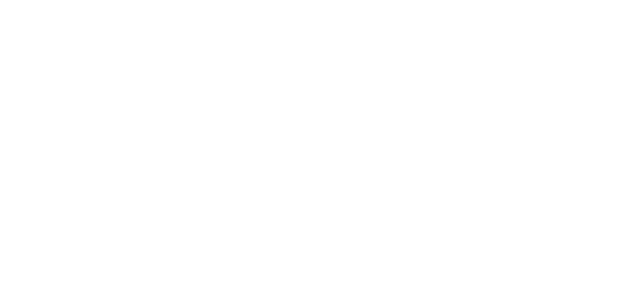
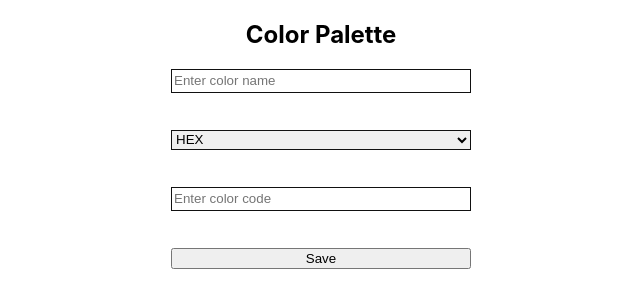
Before and after one commit to Vrnk03/ReactProjects, a React (Create React App) app: page / in a window 1280 px wide. Shown: the top 308 px of the page, without its empty margins (319-959 px from the left). Built offline with nearby package versions, Linux system fonts and the light colour scheme.

Commit message:
it was done

```diff
--- a/src/App.css
+++ b/src/App.css
@@ -2,37 +2,48 @@
   text-align: center;
 }
 
-.App-logo {
-  height: 40vmin;
-  pointer-events: none;
+input,
+select {
+  border: 1px solid #111;
+  height: 20px;
 }
 
-@media (prefers-reduced-motion: no-preference) {
-  .App-logo {
-    animation: App-logo-spin infinite 20s linear;
-  }
+form {
+  width: 300px;
+  height: 200px;
+  display: flex;
+  flex-direction: column;
+  justify-content: space-between;
+  margin: 20px auto;
 }
 
-.App-header {
-  background-color: #282c34;
-  min-height: 100vh;
+legend {
+  align-self: center;
+  font-weight: bold;
+}
+
+label {
+  display: flex;
+  justify-content: space-between;
+  align-items: center;
+  font-weight: bold;
+}
+
+.error {
+  color: rgb(231, 48, 48);
+  font-size: 15px;
+  white-space: pre-wrap;
+}
+
+.wrap {
   display: flex;
   flex-direction: column;
-  align-items: center;
-  justify-content: center;
-  font-size: calc(10px + 2vmin);
-  color: white;
 }
 
-.App-link {
-  color: #61dafb;
+.colorsCollect {
+  width: 100%;
+  display: flex;
+  align-items: center;
+  flex-wrap: wrap;
+  margin-top: 10px;
 }
-
-@keyframes App-logo-spin {
-  from {
-    transform: rotate(0deg);
-  }
-  to {
-    transform: rotate(360deg);
-  }
-}
--- a/src/App.js
+++ b/src/App.js
@@ -1,11 +1,137 @@
-import logo from './logo.svg';
-import './App.css';
-// import MyComponent from './components/MyComponent';
+import "./App.css";
+import React, { useState, useEffect } from "react";
+import ColorBox from "./components/ColorBox";
 
 function App() {
+  const [colors, setColors] = useState([]);
+
+  const [name, setName] = useState("");
+  const [type, setType] = useState("HEX");
+  const [code, setCode] = useState("");
+
+  const [colorNameErr, setColorNameErr] = useState("");
+  const [colorCodeErr, setColorCodeErr] = useState("");
+
+  useEffect(() => {
+    const cookieColors = document.cookie
+      .split(";")
+      .find((cookie) => cookie.trim().startsWith("colors="));
+    if (cookieColors) {
+      const colorsString = cookieColors.split("=")[1];
+      setColors(JSON.parse(colorsString));
+    }
+  }, []);
+
+  const handleSave = (event) => {
+    event.preventDefault();
+
+    setColorNameErr("");
+    setColorCodeErr("");
+
+    let isValid = true;
+
+    if (!/^[A-Za-zА-Яа-я]+$/.test(name)) {
+      setColorNameErr("Название должно состоять из букв");
+      isValid = false;
+    }
+    if (
+      colors.some((color) => color.name.toLowerCase() === name.toLowerCase())
+    ) {
+      setColorNameErr("Цвет уже существует");
+      isValid = false;
+    }
+    if (
+      type === "RGB" &&
+      !/^(\s*([01]?[0-9]?[0-9]|2[0-4][0-9]|25[0-5])\s*,\s*){2}\s*([01]?[0-9]?[0-9]|2[0-4][0-9]|25[0-5])\s*$/.test(
+        code
+      )
+    ) {
+      setColorCodeErr("Некорректный формат RGB кода");
+      isValid = false;
+    } else if (
+      type === "RGBA" &&
+      !/^(\s*(?:25[0-5]|2[0-4][0-9]|[01]?[0-9]?[0-9])\s*,\s*){3}\s*(?:1(?:\.0+)?|0(?:\.[0-9]+)?)\s*$/.test(
+        code
+      )
+    ) {
+      setColorCodeErr("Некорректный формат RGBA кода");
+      isValid = false;
+    } else if (type === "HEX" && !/^#[0-9A-Fa-f]{6}$/.test(code)) {
+      setColorCodeErr("Некорректный формат HEX кода");
+      isValid = false;
+    }
+    if (!isValid) return;
+
+    const newColor = {
+      name,
+      type,
+      code,
+    };
+
+    const updatedColors = [...colors, newColor];
+
+    const expires = new Date();
+    expires.setTime(expires.getTime() + 2 * 60 * 60 * 1000);
+
+    document.cookie = `colors=${JSON.stringify(
+      updatedColors
+    )}; expires=${expires}`;
+
+    setColors(updatedColors);
+
+    setName("");
+    setCode("");
+  };
+
   return (
     <div className="App">
+      <h2>Color Palette</h2>
 
+      <form onSubmit={handleSave}>
+        <div className="wrap">
+          <label>
+            {colorNameErr && <span className="error">{colorNameErr}</span>}
+          </label>
+          <input
+            type="text"
+            name="color"
+            value={name}
+            onChange={(e) => setName(e.target.value.trim())}
+            placeholder="Enter color name"
+          />
+        </div>
+
+        <select
+          name="type"
+          value={type}
+          onChange={(e) => setType(e.target.value)}
+        >
+          <option value="HEX">HEX</option>
+          <option value="RGB">RGB</option>
+          <option value="RGBA">RGBA</option>
+        </select>
+
+        <div className="wrap">
+          <label>
+            {colorCodeErr && <span className="error">{colorCodeErr}</span>}
+          </label>
+          <input
+            type="text"
+            name="code"
+            value={code}
+            onChange={(e) => setCode(e.target.value.trim())}
+            placeholder="Enter color code"
+          />
+        </div>
+
+        <button type="submit">Save</button>
+      </form>
+
+      <div className="colorsCollect">
+        {colors.map((color, i) => (
+          <ColorBox key={i} color={color} />
+        ))}
+      </div>
     </div>
   );
 }
--- /dev/null
+++ b/src/components/ColorBox.jsx
@@ -0,0 +1,28 @@
+import React, { useState, useEffect } from "react";
+import "../styles/colorBox.css";
+
+function ColorBox(props) {
+  const [backgroundColor, setBackgroundColor] = useState("");
+
+  useEffect(() => {
+    if (props.color.type === "HEX") setBackgroundColor(props.color.code);
+    else if (props.color.type === "RGB")
+      setBackgroundColor(`rgb(${props.color.code})`);
+    else if (props.color.type === "RGBA")
+      setBackgroundColor(`rgba(${props.color.code})`);
+  }, [props.color]);
+
+  return (
+    <div className="figColor" style={{ backgroundColor }}>
+      <div className="figColorInfo">
+        <div className="text">
+          <samp>{props.color.name.toUpperCase()}</samp>
+          <samp>{props.color.type}</samp>
+          <samp>{props.color.code}</samp>
+        </div>
+      </div>
+    </div>
+  );
+}
+
+export default ColorBox;
--- /dev/null
+++ b/src/styles/colorBox.css
@@ -0,0 +1,32 @@
+.figColor {
+  width: 350px;
+  height: 200px;
+  margin-bottom: 20px;
+  margin-right: 22px;
+  display: flex;
+  align-items: center;
+  justify-content: center;
+}
+
+.figColorInfo {
+  background-color: #ffffff99;
+  width: 250px;
+  height: 120px;
+  display: flex;
+  flex-direction: column;
+  align-items: center;
+}
+
+.text {
+  width: 250px;
+  height: 120px;
+  padding: 25px;
+  display: flex;
+  flex-direction: column;
+  align-items: center;
+  justify-content: space-between;
+}
+
+samp {
+  font-family: serif;
+}
```
